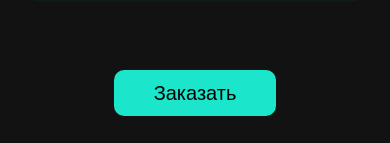
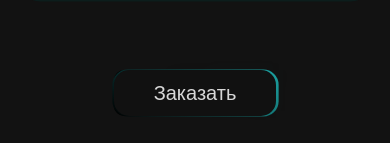
Before and after one commit to Cucumberchik/Partfolio, a Next.js app: page / in a window 390 px wide. Shown: the part 2224-2367 px from the top of the page. Built offline with nearby package versions, Linux system fonts and the light colour scheme.

Commit message:
fix responsive button

```diff
--- a/src/app/globals.scss
+++ b/src/app/globals.scss
@@ -1,4 +1,4 @@
-@import url('https://fonts.googleapis.com/css2?family=Space+Grotesk:wght@300..700&display=swap');
+@import url("https://fonts.googleapis.com/css2?family=Space+Grotesk:wght@300..700&display=swap");
 
 :root {
   --green-backdrop: rgba(0, 210, 147, 0.271);
@@ -29,7 +29,8 @@ a {
   text-decoration: none;
 }
 
-a, button {
+a,
+button {
   cursor: pointer;
 }
 
@@ -44,14 +45,15 @@ body {
 }
 
 @keyframes blockScroll {
-    20%, 60%, 90% {
+  20%,
+  60%,
+  90% {
     overflow: hidden;
   }
   to {
     overflow: auto;
   }
 }
-
 
 .layout_order_button {
   width: 100%;
@@ -60,13 +62,72 @@ body {
   justify-content: center;
 
   a {
+    position: relative;
     padding: 10px 40px;
     border: none;
-        color: black;
+    color: rgb(216, 216, 216);
     border-radius: 10px;
     font-size: 20px;
-        font-weight: 500;
+    font-weight: 400;
     font-family: var(--font-family);
-        background: var(--green-200);
+    background: black;
+    z-index: 2;
+
+    &::after {
+      position: absolute;
+      top: 0;
+      left: 0;
+      content: "";
+      width: 100%;
+      height: 100%;
+      transform: scale(1.02);
+      z-index: -2;
+      background: linear-gradient(
+        40deg,
+        rgb(0, 0, 0) 0%,
+        rgba(28, 163, 163, 1) 100%
+      );
+      border-radius: 15px;
+    }
+    &::before {
+      position: absolute;
+      top: 0;
+      left: 0;
+      content: "";
+      z-index: -1;
+      width: 100%;
+      height: 100%;
+      background: rgb(17, 17, 17);
+      border-radius: 15px;
+    }
+
+    .light_green {
+      transition: 0.15s;
+      position: absolute;
+      top: 0;
+      right: 0;
+      width: 80%;
+      filter: blur(10px);
+
+      z-index: -2;
+      height: 90%;
+      background: linear-gradient(
+        40deg,
+        rgba(0, 0, 0, 0) 0%,
+        rgba(28, 163, 163, 0.015) 100%
+      );
+    }
+
+    &:hover {
+      .light_green {
+        top: -2px;
+        right: 0;
+        background: linear-gradient(
+          40deg,
+          rgb(0, 0, 0) 0%,
+          rgba(28, 255, 255, 0.53) 100%
+        );
       }
     }
+  }
+}
--- a/src/app/layout.tsx
+++ b/src/app/layout.tsx
@@ -1,7 +1,6 @@
 import type { Metadata } from "next";
 import "./globals.scss";
 import Skils from "@/components/skils";
-
 
 export const metadata: Metadata = {
   title: "Cucumberchik Partfolio",
@@ -16,16 +15,38 @@ export default function RootLayout({
   return (
     <html lang="en">
       <head>
-        <link rel="apple-touch-icon" sizes="180x180" href="/apple-touch-icon.png"/>
-        <link rel="icon" type="image/png" sizes="32x32" href="/favicon-32x32.png"/>
-        <link rel="icon" type="image/png" sizes="16x16" href="/favicon-16x16.png"/>
-        <link rel="manifest" href="/site.webmanifest"/>
+        <link
+          rel="apple-touch-icon"
+          sizes="180x180"
+          href="/apple-touch-icon.png"
+        />
+        <link
+          rel="icon"
+          type="image/png"
+          sizes="32x32"
+          href="/favicon-32x32.png"
+        />
+        <link
+          rel="icon"
+          type="image/png"
+          sizes="16x16"
+          href="/favicon-16x16.png"
+        />
+        <link
+          rel="manifest"
+          href="/site.webmanifest"
+        />
       </head>
       <body>
         {children}
         <Skils />
         <div className="layout_order_button">
-          <a href="https://t.me/typescript_Nextjs" target="_blank" >Заказать</a>
+          <a
+            href="https://t.me/typescript_Nextjs"
+            target="_blank">
+            Заказать
+            <div className="light_green"></div>
+          </a>
         </div>
       </body>
     </html>
```
Lines whose indentation alone changed are shown as unchanged.
